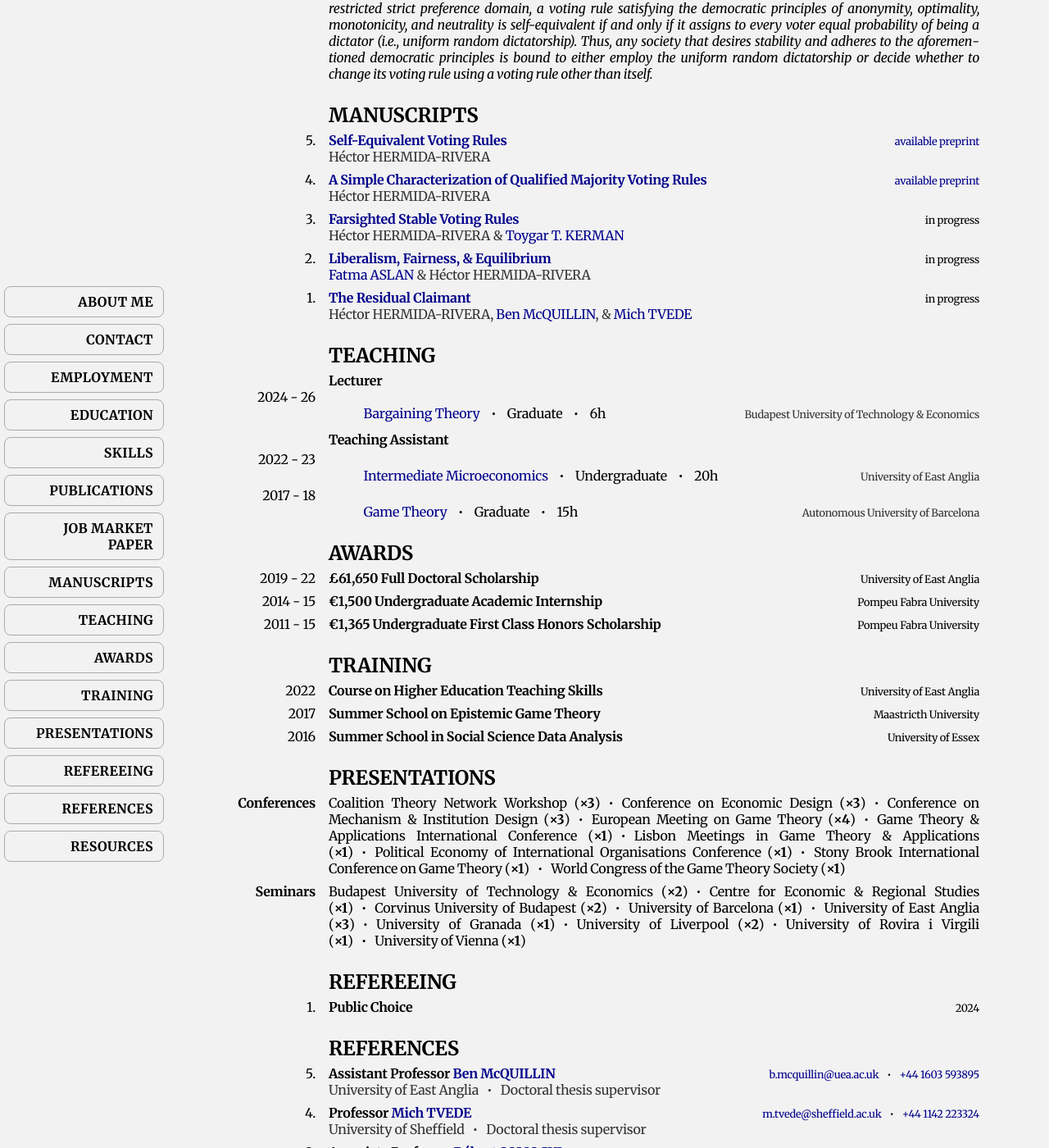
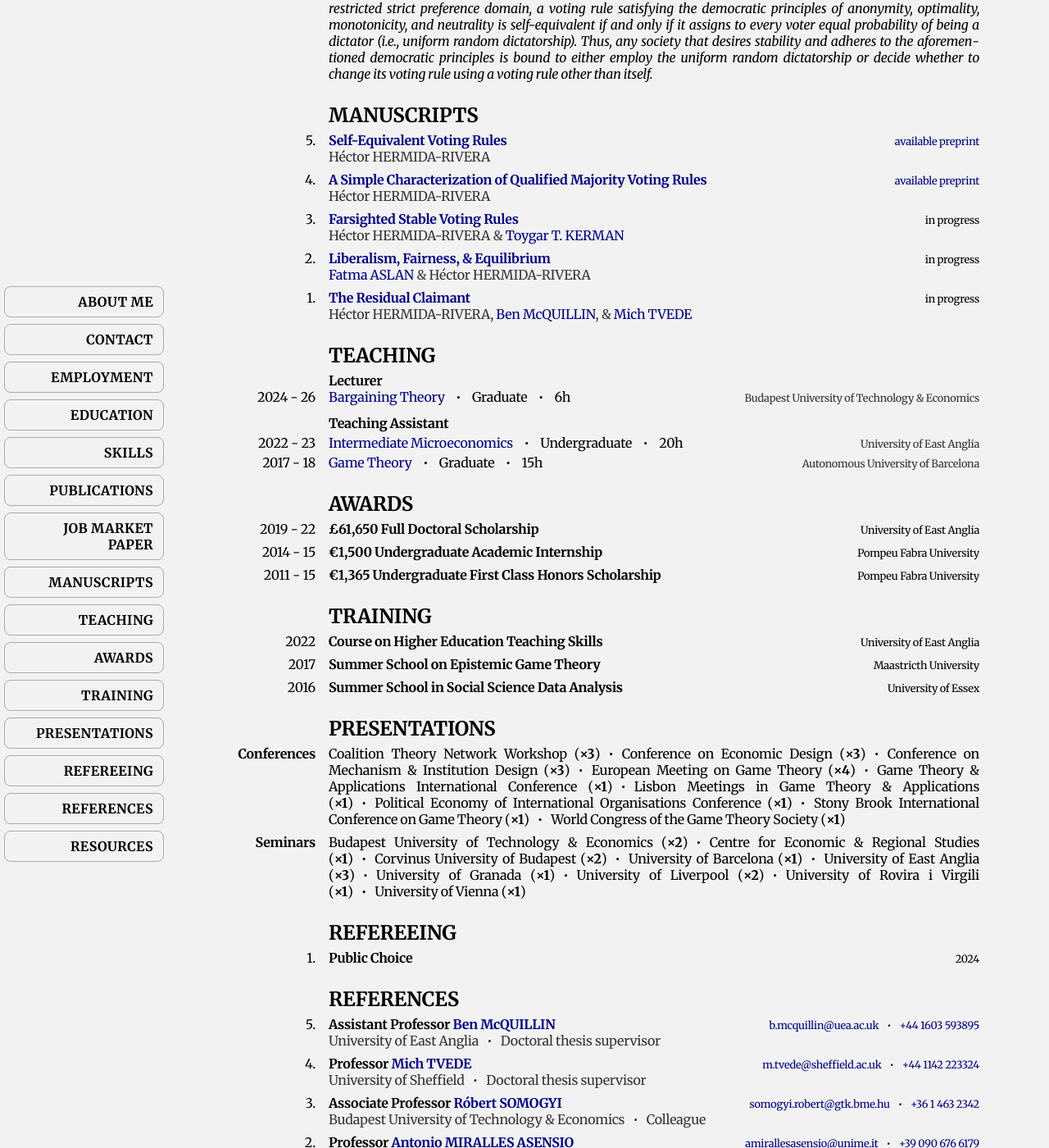
Before and after one commit to HectorHermidaRivera/hectorhermidarivera.github.io, a Jekyll site: the page built from index.md, in a window 1280 px wide and 1400 px high, scrolled down 1278 px. Shown: the whole window at 82% size. Built offline with Jekyll 4.4.1, drawn with Linux system fonts in a browser that asks for light colours; a style sheet for code colours, icons or effects is not loaded.

Commit message:
Update style.css

```diff
--- a/assets/css/style.css
+++ b/assets/css/style.css
@@ -293,8 +293,6 @@ body {
   text-decoration: none;
   cursor: pointer;
   font-weight: normal;
-  white-space: pre;          /* preserves exact spaces */
-  word-spacing: normal;
 }
 
 .two-column-2rows .value .top-row .collapsible-link,
```
